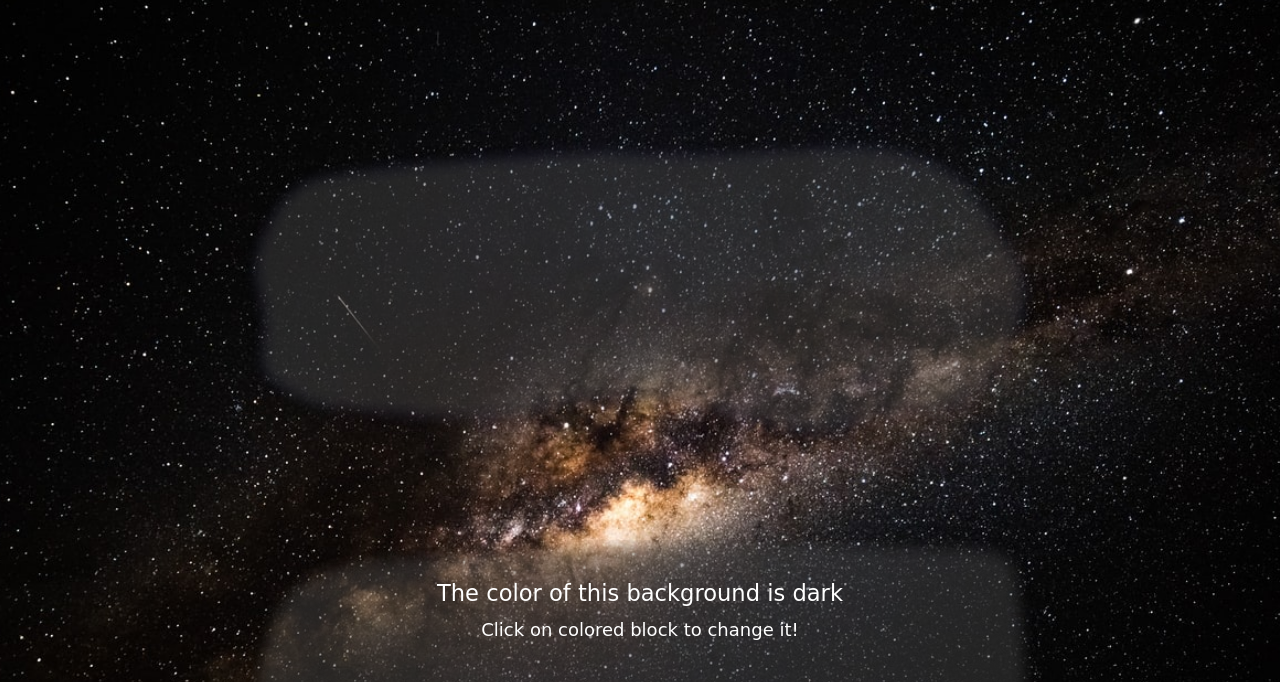
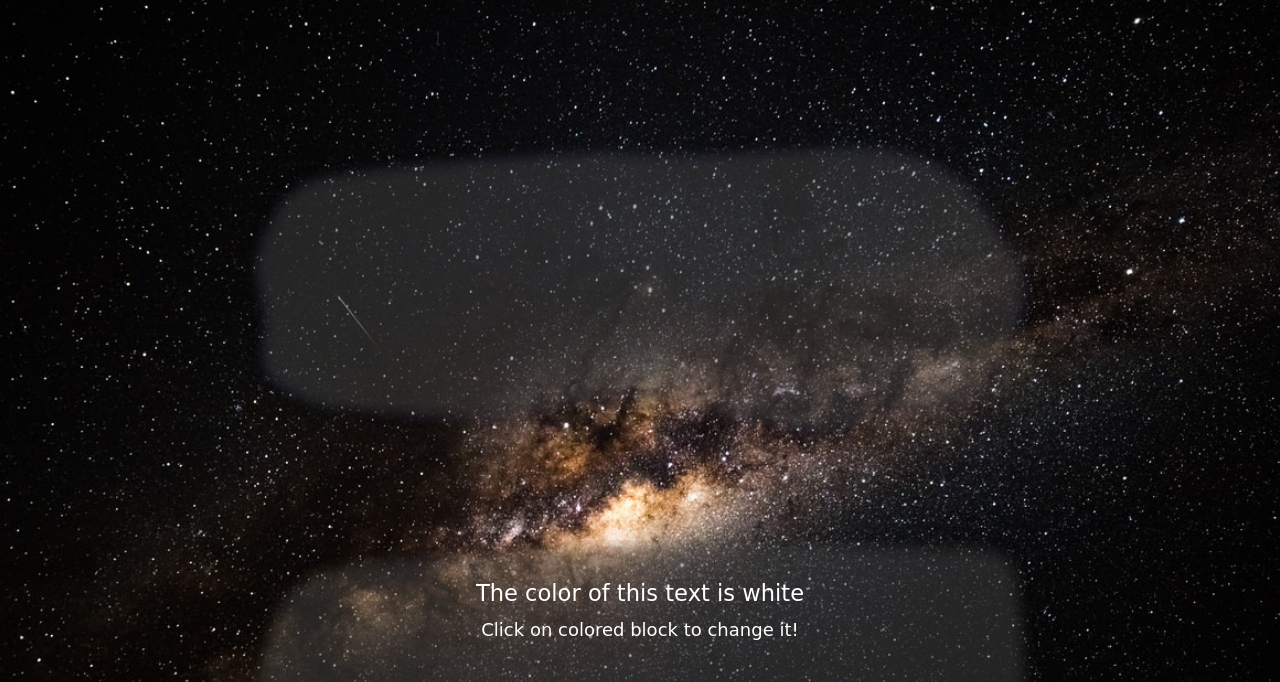
Before and after one commit to tikilex/FirstWork, a plain HTML site: page index.html in a window 1280 px wide. Shown: the part 80-762 px from the top of the page. Drawn offline with nearby package versions, Linux system fonts and the light colour scheme; a web font is replaced by a local one.

Commit message:
Change text

```diff
--- a/index.html
+++ b/index.html
@@ -81,7 +81,7 @@
           <div class="gamebox">
             <div class="title-container">
               <div class="title">
-                <span>The color of this background is <span id="color-text">dark</span></span>
+                <span>The color of this text is <span id="color-text">white</span></span>
               </div>
               <div class="title-discription">
                 <span>Click on colored block to change it!</span>
```
